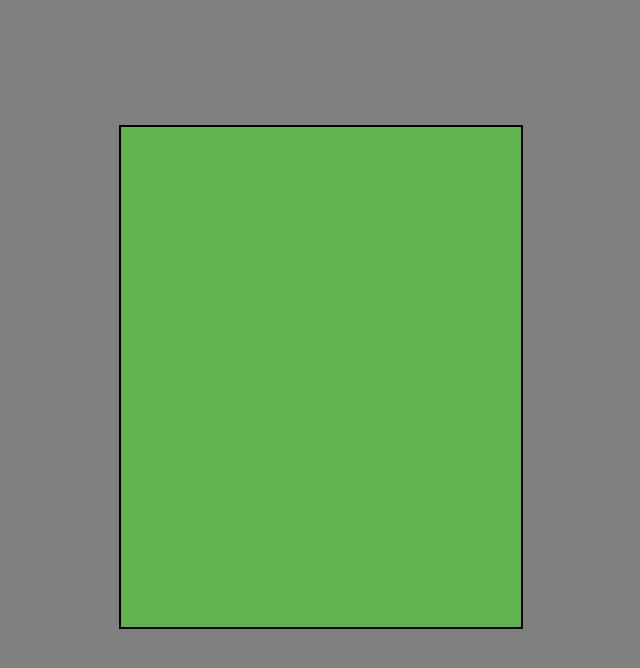
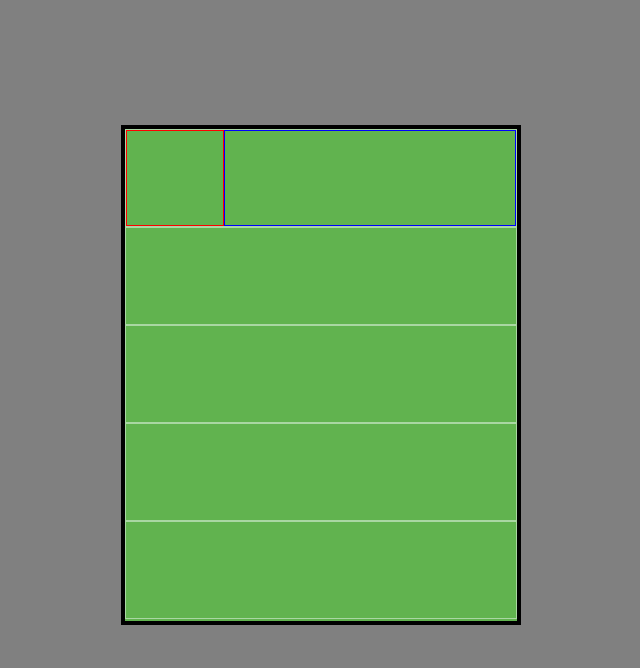
Before and after one commit to bstrong71/calculator, a plain HTML site: page index.html in a window 1280 px wide. Shown: the whole page, without its empty margins (319-959 px from the left). Drawn offline with Linux system fonts and the light colour scheme.

Commit message:
row divs added

```diff
--- a/index.html
+++ b/index.html
@@ -8,19 +8,32 @@
   <body>
     <div id="container">
       <div id="row1">
-
+        <span id="cButton"></span>
+        <span id="screen"></span>
       </div>
       <div id="row2">
-
+        <span id="num7"></span>
+        <span id="num8"></span>
+        <span id="num9"></span>
+        <span id="divButton"></span>
       </div>
       <div id="row3">
-
+        <span id="num4"></span>
+        <span id="num5"></span>
+        <span id="num6"></span>
+        <span id="multButton"></span>
       </div>
       <div id="row4">
-
+        <span id="num1"></span>
+        <span id="num2"></span>
+        <span id="num3"></span>
+        <span id="subtrButton"></span>
       </div>
       <div id="row5">
-
+        <span id="num0"></span>
+        <span id="decimal"></span>
+        <span id="eqButton"></span>
+        <span id="plusButton"></span>
       </div>
     </div>
     <script src="./main.js"></script>
--- a/style.css
+++ b/style.css
@@ -1,5 +1,9 @@
+*{
+  box-sizing: border-box;
+}
 
 body{
+
   background-color: gray;
 
 }
@@ -8,10 +12,46 @@ body{
   margin: 125px auto;
   width: 400px;
   height: 500px;
-  border: 2px solid black;
+  border: 4px solid black;
   background-color: #61b34f;
+
 }
 
 #row1{
+  height: 98px;
+  border: 1px solid #a9d7a3;
+  display: flex;
 
 }
+
+#cButton{
+  width: 25%;
+  height: 100%;
+  border: 1px solid red;
+}
+
+#screen{
+  width: 75%;
+  height: 100%;
+  border: 1px solid blue;
+}
+
+#row2{
+  height: 98px;
+  border: 1px solid #a9d7a3;
+}
+
+#row3{
+  height: 98px;
+  border: 1px solid #a9d7a3;
+}
+
+#row4{
+  height: 98px;
+  border: 1px solid #a9d7a3;
+}
+
+#row5{
+  height: 98px;
+  border: 1px solid #a9d7a3;
+}
```
